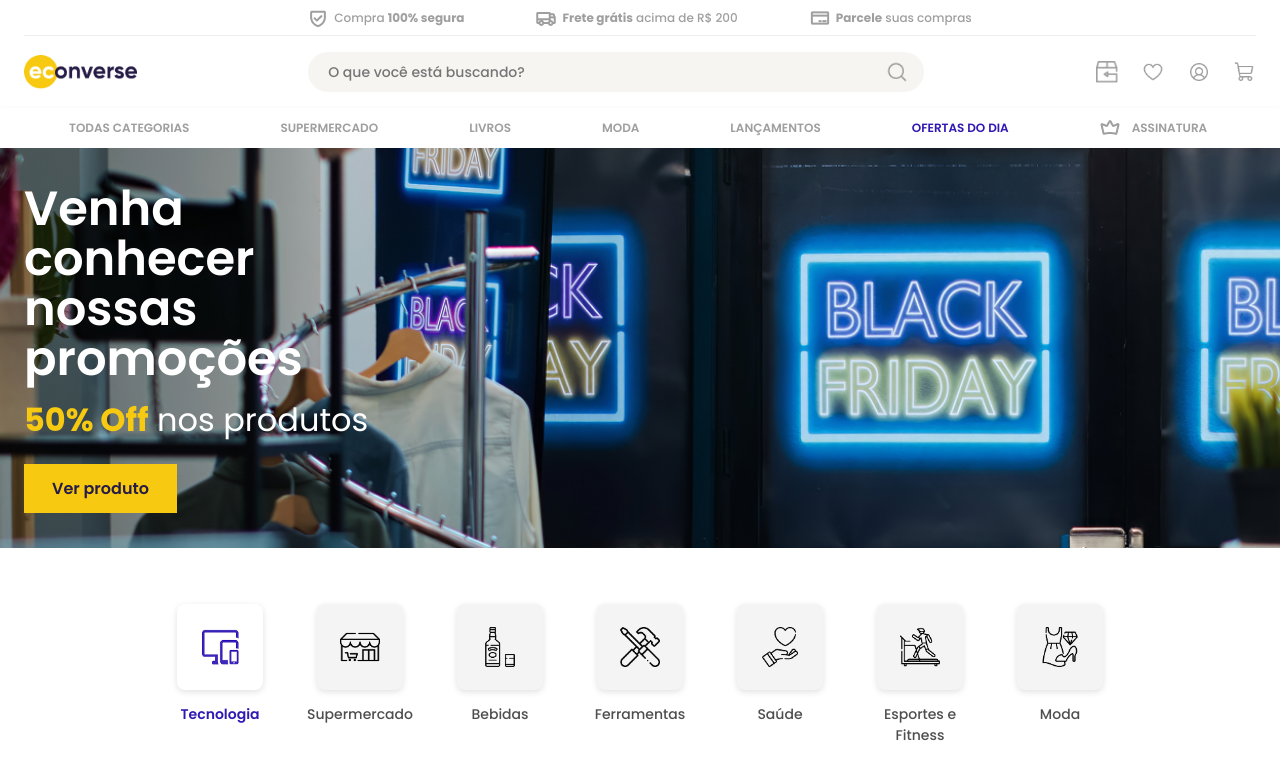
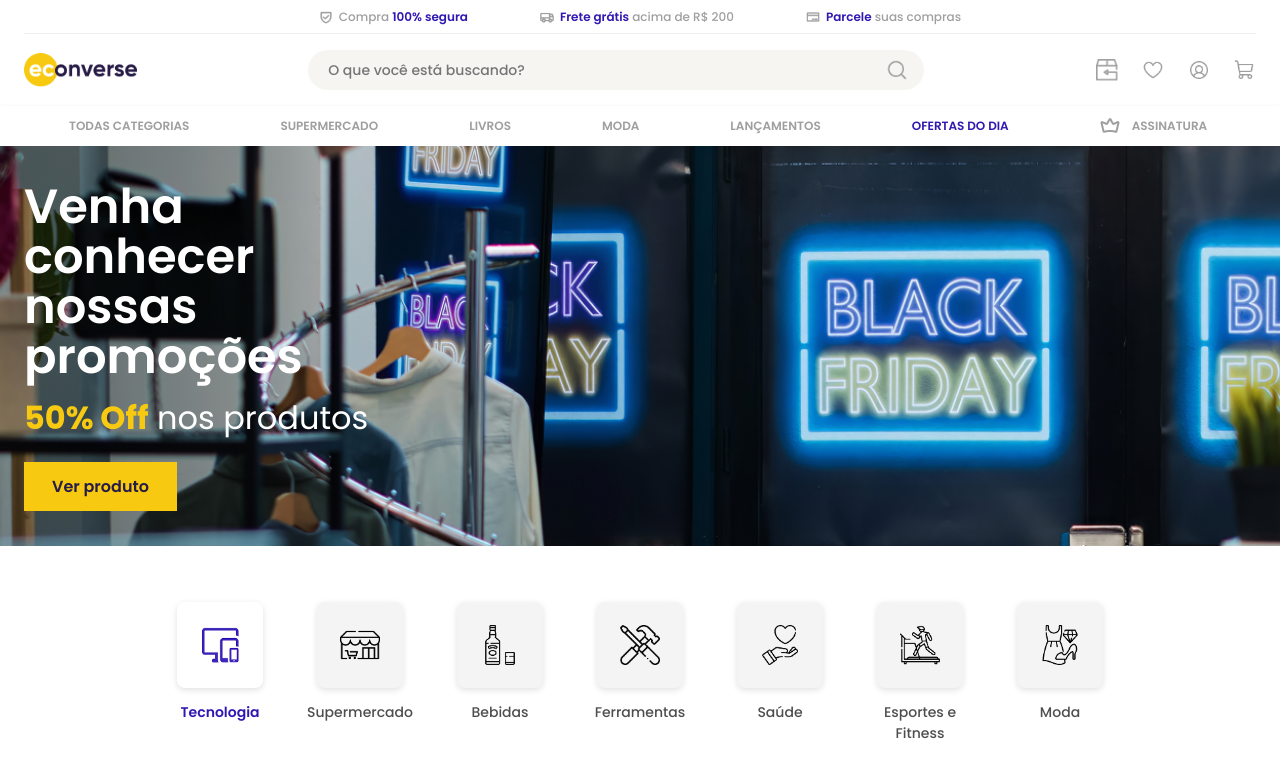
Before and after one commit to FabrMM198/teste_econverse, a React (Vite) app in the folder teste-front/: page / in a window 1280 px wide. Shown: the top 780 px of the page. Built offline with nearby package versions, Linux system fonts and the light colour scheme.

Commit message:
Organiza seletores e padroniza fonte

```diff
--- a/teste-front/src/components/Header.scss
+++ b/teste-front/src/components/Header.scss
@@ -32,12 +32,12 @@
     align-items: center;
     gap: 6px;
 
-    .benefit img {
+    img {
       width: 14px;
       height: 14px;
     }
 
-    .benefit strong {
+    strong {
       color: $azul-destaque;
       font-weight: 600;
     }
--- a/teste-front/src/components/Hero.scss
+++ b/teste-front/src/components/Hero.scss
@@ -32,9 +32,8 @@
       font-weight: 700;
       color: $amarelo;
     }
-  }
 
-  .hero-content button {
+    button {
       background: $amarelo;
       color: $violeta;
       border: none;
@@ -45,3 +44,4 @@
       cursor: pointer;
     }
   }
+}
--- a/teste-front/src/index.scss
+++ b/teste-front/src/index.scss
@@ -7,5 +7,5 @@
 }
 
 body {
-  font-family: $font-family;
+  font-family: $fonte-principal;
 }
--- a/teste-front/src/styles/_variables.scss
+++ b/teste-front/src/styles/_variables.scss
@@ -10,6 +10,6 @@ $borda-header: #eee;
 $sombra-menu: rgba(0, 0, 0, 0.08);
 $sombra-card: rgba(0, 0, 0, 0.12);
 
-$font-family: 'Poppins', sans-serif;
+$fonte-principal: 'Poppins', sans-serif;
 
 $largura-max: 1280px;
```
Lines whose indentation alone changed are shown as unchanged.
